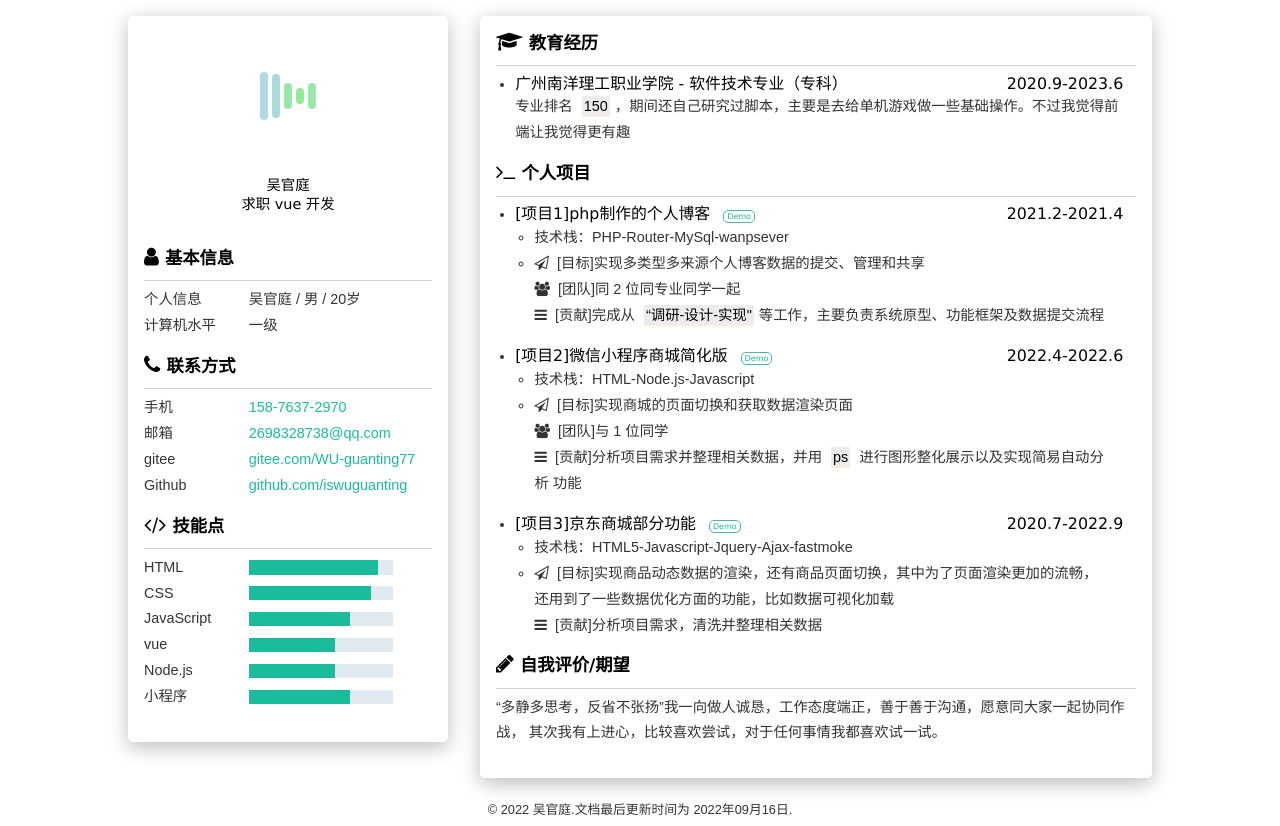
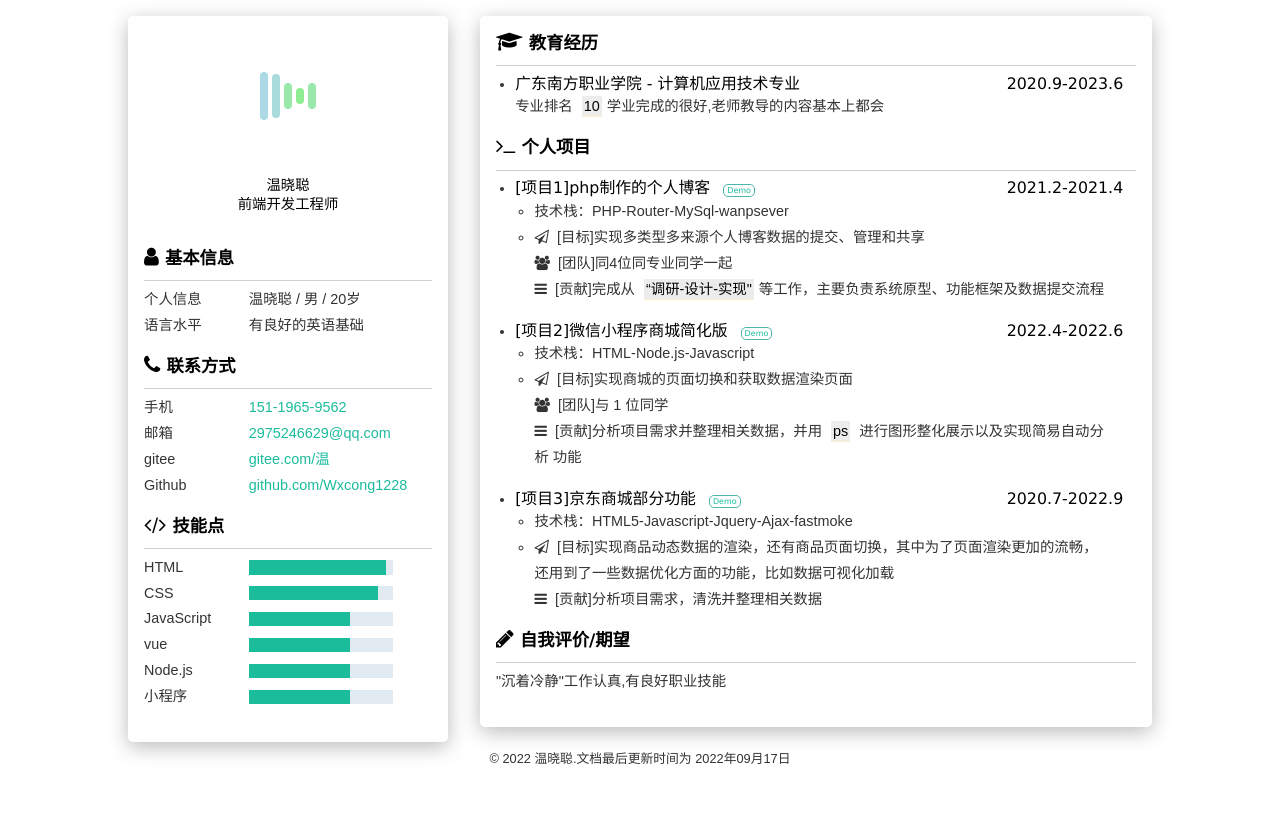
Before and after one commit to Wxcong1228/Wxcong1228.github.io, a plain HTML site: page i-wen-network-master/isWuGuanTingResume/index.html in a window 1280 px wide. After the commit the page ends 800 px from the top, so only its background shows below. Drawn offline with Linux system fonts and the light colour scheme.

Commit message:
更改了文件

```diff
--- a/i-wen-network-master/isWuGuanTingResume/index.html
+++ b/i-wen-network-master/isWuGuanTingResume/index.html
@@ -16,17 +16,11 @@
     <meta http-equiv="Cache-Control" content="no-cache, no-store, must-revalidate" />
     <meta http-equiv="Pragma" content="no-cache" />
     <meta http-equiv="Expires" content="0" />
-    <title>[简历]吴官庭-前端开发vue求职者</title>
+    <title>[简历]温晓聪-前端开发工程师</title>
     <link rel="shortcut icon" href="assets/images/favicon.ico" type="image/x-icon">
     <link rel="stylesheet" href="assets/css/typo.css">
     <link rel="stylesheet" href="assets/css/font-awesome.min.css">
     <link rel="stylesheet" href="assets/css/index.css">
-    <script>
-        function loading() {
-            document.getElementsByClassName('avatar')[0].style.display = 'block';
-            document.getElementsByClassName('loading')[0].style.display = 'none';
-        }
-    </script>
 </head>
 
 <body>
@@ -51,8 +45,8 @@
                     <img class="avatar" src="./assets/images/1.jpg" onload="loading()">
                 </section>
 
-                <h1 class="name">吴官庭</h1>
-                <h4 class="info-job">求职 vue 开发</h4>
+                <h1 class="name">温晓聪</h1>
+                <h4 class="info-job">前端开发工程师</h4>
 
             </section>
 
@@ -64,11 +58,11 @@
                 <ul>
                     <li>
                         <label>个人信息</label>
-                        <span>吴官庭 / 男 / 20岁</span>
+                        <span>温晓聪 / 男 / 20岁</span>
                     </li>
                     <li>
-                        <label>计算机水平</label>
-                        <span>一级</span>
+                        <label>语言水平</label>
+                        <span>有良好的英语基础</span>
                     </li>
                 </ul>
             </section>
@@ -81,19 +75,19 @@
                 <ul>
                     <li>
                         <label>手机</label>
-                        <a href="tel:15168285219" target="_blank">158-7637-2970</a>
+                        <a href="tel:15168285219" target="_blank">151-1965-9562</a>
                     </li>
                     <li>
                         <label>邮箱</label>
-                        <a href="2698328738@qq.com" target="_blank">2698328738@qq.com</a>
+                        <a href="2698328738@qq.com" target="_blank">2975246629@qq.com</a>
                     </li>
                     <li>
                         <label>gitee</label>
-                        <a href="https://gitee.com/WU-guanting77" target="_blank">gitee.com/WU-guanting77</a>
+                        <a href="https://gitee.com/WU-guanting77" target="_blank">gitee.com/温</a>
                     </li>
                     <li>
                         <label>Github</label>
-                        <a href="https://github.com/iswuguanting" target="_blank">github.com/iswuguanting</a>
+                        <a href="https://github.com/iswuguanting" target="_blank">github.com/Wxcong1228</a>
                     </li>
                 </ul>
             </section>
@@ -106,11 +100,11 @@
                 <ul>
                     <li>
                         <label>HTML</label>
-                        <progress value="90" max="100"></progress>
+                        <progress value="95" max="100"></progress>
                     </li>
                     <li>
                         <label>CSS</label>
-                        <progress value="85" max="100"></progress>
+                        <progress value="90" max="100"></progress>
                     </li>
                     <li>
                         <label>JavaScript</label>
@@ -118,11 +112,11 @@
                     </li>
                     <li>
                         <label>vue</label>
-                        <progress value="60" max="100"></progress>
+                        <progress value="70" max="100"></progress>
                     </li>
                     <li>
                         <label>Node.js</label>
-                        <progress value="60" max="100"></progress>
+                        <progress value="70" max="100"></progress>
                     </li>
                     <li>
                         <label>小程序</label>
@@ -144,11 +138,11 @@
                 <ul>
                     <li>
                         <h3>
-                            <span>广州南洋理工职业学院 - 软件技术专业（专科）</span>
+                            <span>广东南方职业学院 - 计算机应用技术专业</span>
                             <time>2020.9-2023.6</time>
                         </h3>
                         <p>专业排名
-                            <mark>150</mark>，期间还自己研究过脚本，主要是去给单机游戏做一些基础操作。不过我觉得前端让我觉得更有趣</p>
+                            <mark>10</mark>学业完成的很好,老师教导的内容基本上都会</p>
                     </li>
                 </ul>
             </section>
@@ -174,7 +168,7 @@
                                 [目标]实现多类型多来源个人博客数据的提交、管理和共享
                                 <br/>
                                 <i class="fa fa-users" aria-hidden="true"></i>
-                                [团队]同 2 位同专业同学一起
+                                [团队]同4位同专业同学一起
                                 <br/>
                                 <i class="fa fa-bars" aria-hidden="true"></i>
                                 [贡献]完成从
@@ -235,7 +229,7 @@
                     <i class="fa fa-pencil" aria-hidden="true"></i>自我评价/期望</h2>
                 <hr/>
                 <p>
-                    <span class="mark-txt">“多静多思考，反省不张扬”</span>我一向做人诚恳，工作态度端正，善于善于沟通，愿意同大家一起协同作战， 其次我有上进心，比较喜欢尝试，对于任何事情我都喜欢试一试。</p>
+                    <span class="mark-txt">"沉着冷静"</span>工作认真,有良好职业技能</p>
             </section>
         </section>
     </article>
@@ -243,8 +237,8 @@
 
 
     <footer class="footer">
-        <p>© 2022 吴官庭.文档最后更新时间为
-            <time>2022年09月16日</time>.</p>
+        <p>© 2022 温晓聪.文档最后更新时间为
+            <time>2022年09月17日</time></p>
     </footer>
 
 </body>
```
